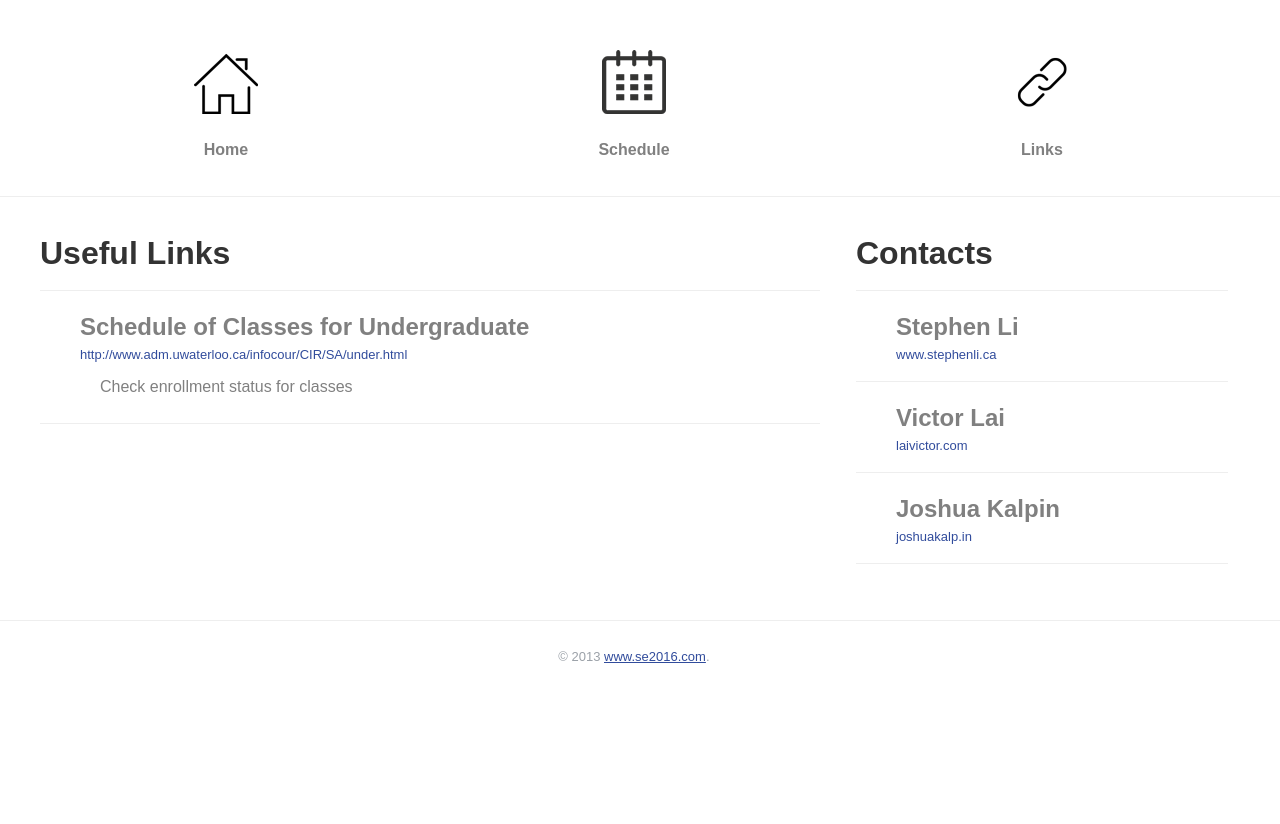
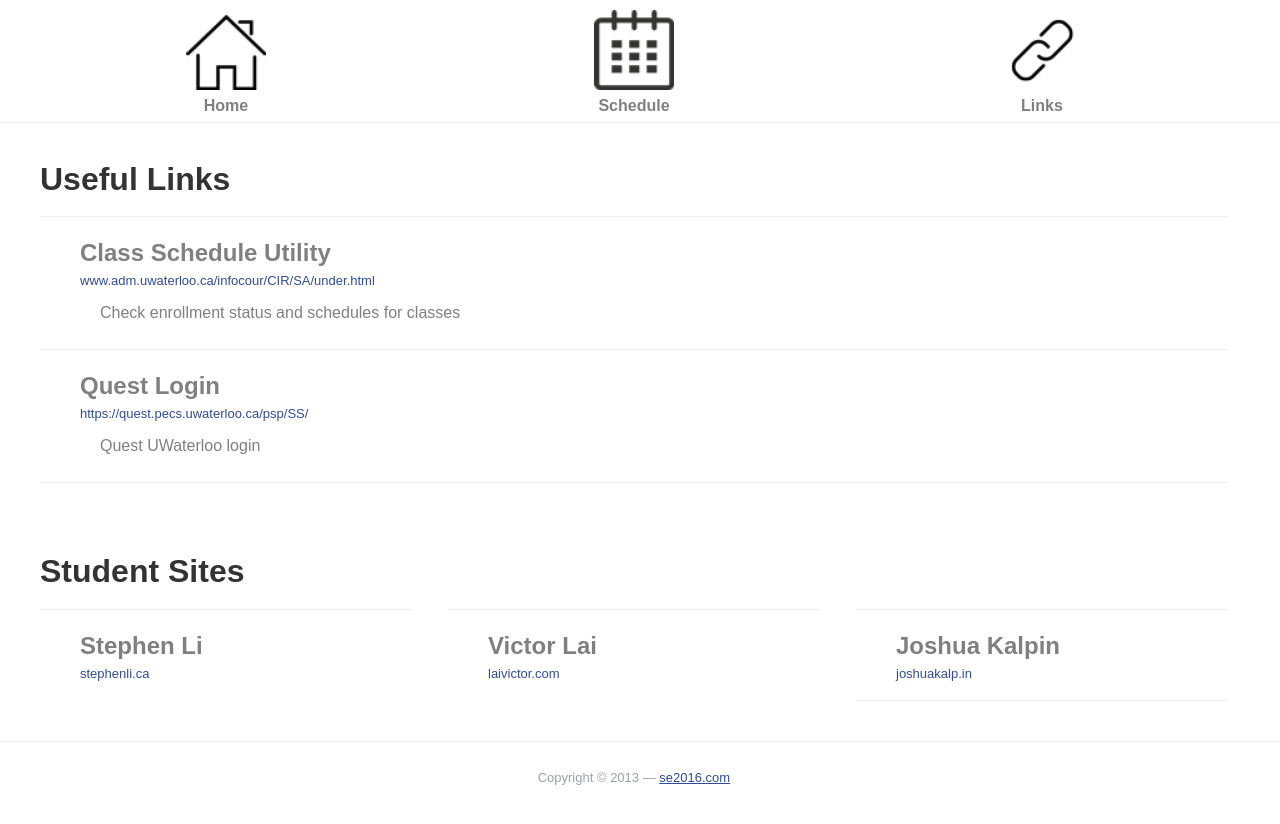
Before and after one commit to cbhl/inseption.github.com, a Jekyll site: the page built from links.html, in a window 1280 px wide. Shown: the top 824 px of the page. Built offline with Jekyll 4.4.1, drawn with Linux system fonts in a browser that asks for light colours.

Commit message:
Updated redesign styles
Made menu headers more mobile friendly.
Updated links to support larger lists.
Added more links.
Fixed broken links.
Updated footer.

```diff
--- a/_data/classmates.yaml
+++ b/_data/classmates.yaml
@@ -1,12 +1,12 @@
 -
-    name: Stephen Li
-    github: Trinovantes
-    homepage: www.stephenli.ca
+    name: "Stephen Li"
+    github: "Trinovantes"
+    homepage: "stephenli.ca"
 -
-    name: Victor Lai
-    github: Blisse
-    homepage: laivictor.com
+    name: "Victor Lai"
+    github: "Blisse"
+    homepage: "laivictor.com"
 -
-    name: Joshua Kalpin
-    github: Kapin
-    homepage: joshuakalp.in
+    name: "Joshua Kalpin"
+    github: "Kapin"
+    homepage: "joshuakalp.in"
--- a/_data/links.yaml
+++ b/_data/links.yaml
@@ -1,4 +1,8 @@
 -
-    name: Schedule of Classes for Undergraduate
-    url: http://www.adm.uwaterloo.ca/infocour/CIR/SA/under.html
-    desc: Check enrollment status for classes
+    name: "Class Schedule Utility"
+    url: "www.adm.uwaterloo.ca/infocour/CIR/SA/under.html"
+    desc: "Check enrollment status and schedules for classes"
+-
+    name: "Quest Login"
+    url: "https://quest.pecs.uwaterloo.ca/psp/SS/"
+    desc: "Quest UWaterloo login"
--- a/_layouts/default.html
+++ b/_layouts/default.html
@@ -21,13 +21,22 @@
     <nav class="grid">
         <ul class="row">
             <li class="col-4">
-                <a href="/" class="home">Home</a>
+                <a href="/">
+                    <img src="/assets/img/home.png"/>
+                    Home
+                </a>
             </li>
             <li class="col-4">
-                <a href="/schedule.html" class="schedule">Schedule</a>
+                <a href="/schedule.html">
+                    <img src="/assets/img/schedule.png"/>
+                    Schedule
+                </a>
             </li>
             <li class="col-4">
-                <a href="/links.html" class="links">Links</a>
+                <a href="/links.html">
+                    <img src="/assets/img/links.png"/>
+                    Links
+                </a>
             </li>
         </ul>
     </nav>
@@ -39,12 +48,12 @@
 
 <footer class="copyright">
     <div class="grid">
-        <p class="col-12">&copy; 2013 <a href="/">www.se2016.com</a>.</p>
+        <p class="col-12">Copyright &copy; 2013 &mdash; <a href="/">se2016.com</a></p>
     </div>
 </footer>
 
-<script type="text/javascript" src="/assets/js/jquery.js"></script>
-<script type="text/javascript" src="/assets/js/main.js"></script>
+<script type="text/javascript" src="/assets/js/jquery.js"/>
+<script type="text/javascript" src="/assets/js/main.js"/>
 
 </body>
 </html>
--- a/assets/less/main.less
+++ b/assets/less/main.less
@@ -80,23 +80,23 @@ ul{
 
             strong,
             span,
-            p{
+            p {
                 display:block;
             }
 
-            strong{
+            strong {
                 font-size:24px;
                 margin-bottom:5px;
             }
 
-            span{
+            span {
                 color:@blue;
                 font-size:13px;
                 font-style:normal;
                 line-height:1em;
             }
 
-            p{
+            p {
                 margin:10px 0 0;
                 padding-left:20px;
             }
@@ -114,31 +114,36 @@ ul{
 .menu{
     border-bottom:@border;
 
-    ul{
+    ul {
         margin:0;
 
-        li{
+        li {
             border:none;
 
-            a{
-                background-repeat:no-repeat;
-                background-position:center 50px;
+            a {
                 display:block;
                 font-weight:bold;
                 outline:none;
-                padding:134px 0 30px;
+                padding: 10px 0 0 0;
                 text-align:center;
 
-                &.home{
-                    background-image:url(../img/home.png);
+                img {
+                    display: block;
+                    margin-left: auto;
+                    margin-right: auto;
+                    text-align:center;
+
+                    width: 80px;
+                    height: 80px;
+                    padding: 0 5px;
                 }
+            }
 
-                &.schedule{
-                    background-image:url(../img/schedule.png);
-                }
-
-                &.links{
-                    background-image:url(../img/links.png);
+            @media (max-width:@mobile-width){
+                a {
+                    img {
+                        display: none;
+                    }
                 }
             }
         }
@@ -169,7 +174,7 @@ ul{
         background-image:url(../img/inseption.svg);
         margin:auto;
         margin-bottom:40px;
-        width:100%; height:80px;
+        width:100%; height:130px;
         text-indent:-9999px;
     }
 
--- a/index.html
+++ b/index.html
@@ -1,6 +1,6 @@
 ---
 layout: default
-title: uWaterloo Software Engineering Class of 2016
+title: UWaterloo Software Engineering Class of 2016
 ---
 
 <article class="intro">
--- a/links.html
+++ b/links.html
@@ -1,12 +1,12 @@
 ---
 layout: default
-title: Links | uWaterloo Software Engineering Class of 2016
+title: Links | UWaterloo Software Engineering Class of 2016
 ---
 
 <article class="links">
+
     <div class="row">
-
-        <section class="col-8">
+        <section class="col-12">
             <h1>Useful Links</h1>
             <ul>
                 {% for link in site.data.links %}
@@ -20,12 +20,17 @@ title: Links | uWaterloo Software Engineering Class of 2016
                 {% endfor %}
             </ul>
         </section>
+    </div>
 
-        <aside class="col-4">
-            <h1>Contacts</h1>
+    <div class="row">
+        <section class="col-12">
+            <h1>Student Sites</h1>
+        </section>
+
+        <section>
             <ul>
                 {% for contact in site.data.classmates %}
-                <li>
+                <li class="col-4">
                     <a href="http://{{ contact.homepage }}">
                         <strong>{{ contact.name }}</strong>
                         <span>{{ contact.homepage }}</span>
@@ -33,7 +38,7 @@ title: Links | uWaterloo Software Engineering Class of 2016
                 </li>
                 {% endfor %}
             </ul>
-        </aside>
+        </section>
+    </div>
 
-    </div>
 </article>
--- a/schedule.html
+++ b/schedule.html
@@ -1,6 +1,6 @@
 ---
 layout: default
-title: Schedule | uWaterloo Software Engineering Class of 2016
+title: Schedule | UWaterloo Software Engineering Class of 2016
 ---
 
 <article class="schedule">
```
